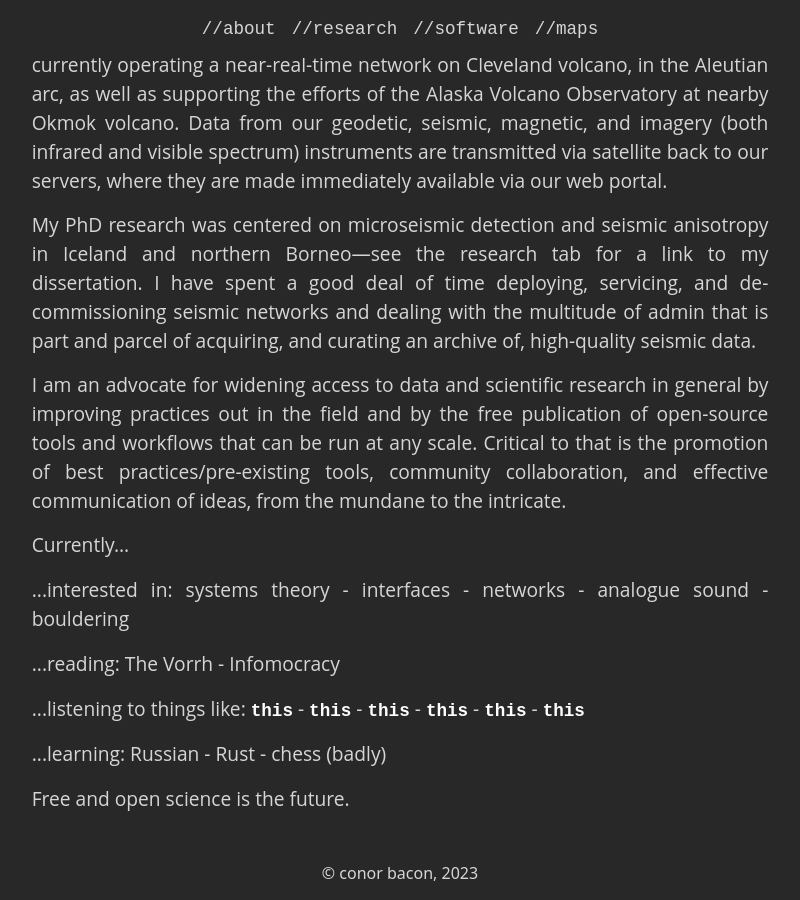
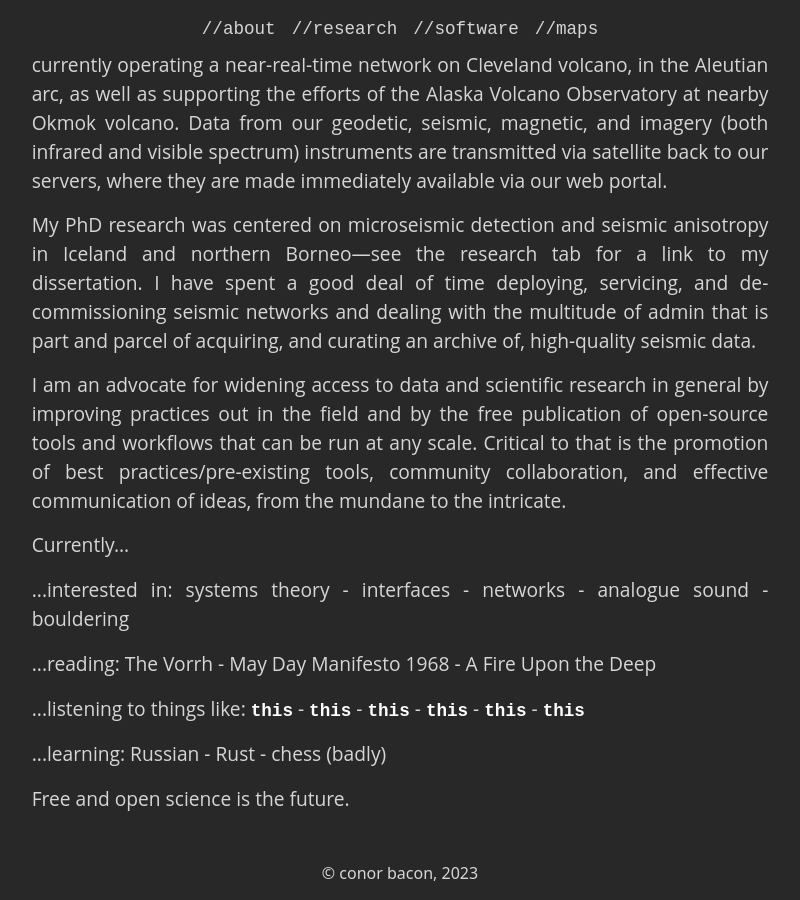
Before and after one commit to hemmelig/hemmelig.github.io, a Jekyll site: the page built from index.html, in a window 1280 px wide and 900 px high, scrolled down 639 px. Shown: the whole window, without its empty margins (240-1040 px from the left). Built offline with Jekyll 4.4.1, drawn with Linux system fonts in a browser that asks for light colours; nearby versions of some CDN libraries; some web fonts are replaced; a script that is not in the unit is left out.

Commit message:
:books: Update current reading EOM

```diff
--- a/index.html
+++ b/index.html
@@ -11,7 +11,8 @@ interests:
   - bouldering
 books:
   - The Vorrh
-  - Infomocracy
+  - May Day Manifesto 1968
+  - A Fire Upon the Deep
 beats:
   - _IFtJ-XTXF8
   - Dm4HUjunhQU
```
